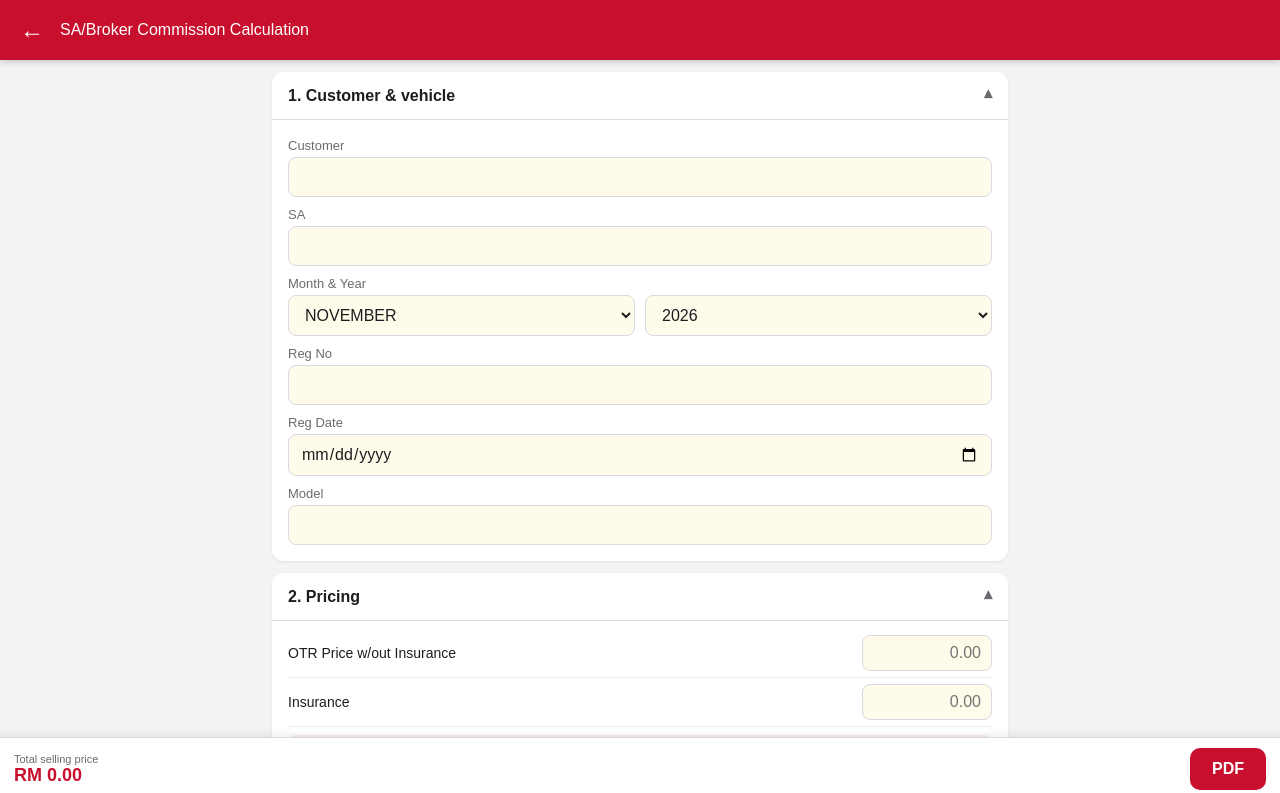
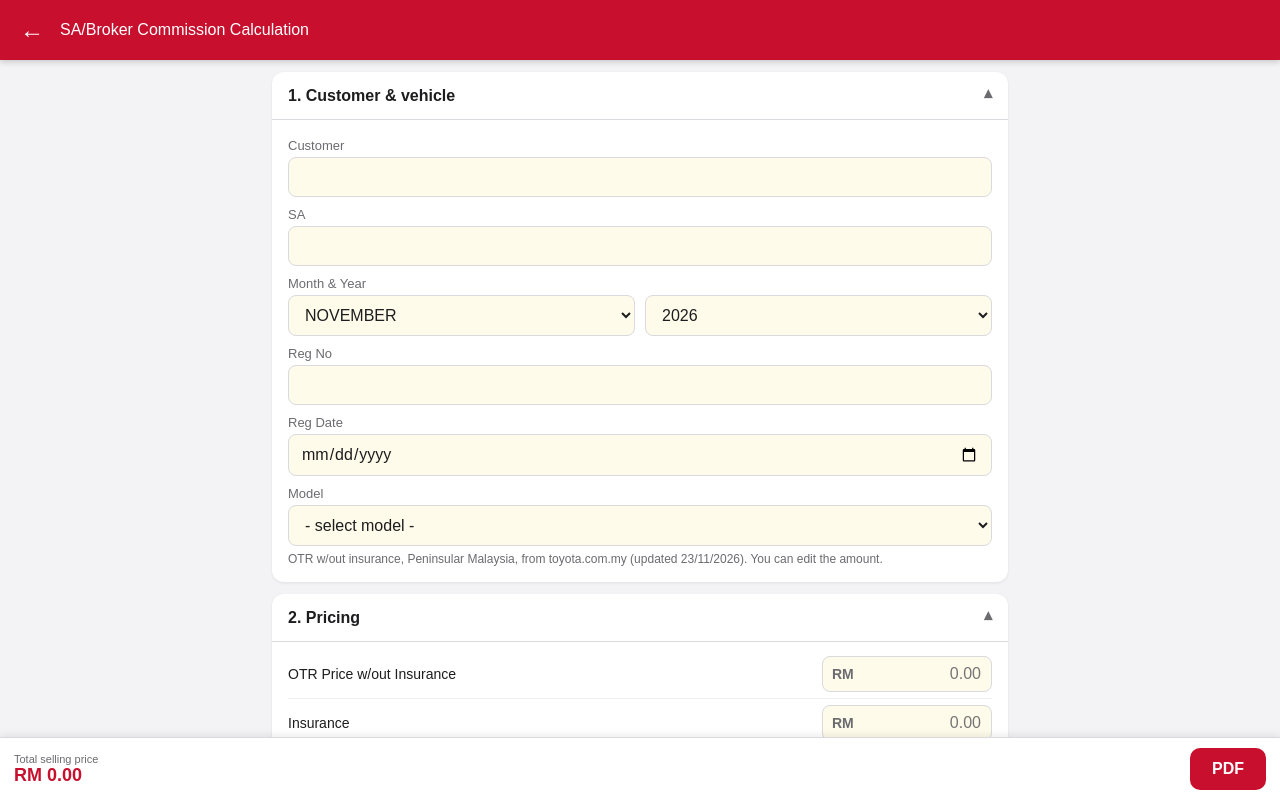
Before and after one commit to mohdridzuan87/sa-calculation-form, a plain HTML site: page index.html in a window 1280 px wide. Both pictures are taken after a click on the button "+ New form". Shown: the top 793 px of the page. Drawn offline with Linux system fonts and the light colour scheme.

Commit message:
Toyota model list + OTR autofill, RM amounts, monthly price sync

```diff
--- a/app.js
+++ b/app.js
@@ -32,6 +32,35 @@
   var forms = load();
   var current = null;
 
+  /* ---------- Toyota Malaysia model list + OTR prices (prices.json, refreshed on the 28th by GitHub Actions) ---------- */
+  var PRICE_KEY = "sacalc.prices.v1";
+  var PRICES = { models: [], updated: "" };
+  try { var cachedP = JSON.parse(localStorage.getItem(PRICE_KEY)); if (cachedP && cachedP.models) PRICES = cachedP; } catch (e) { /* none yet */ }
+  function modelByName(n) { return PRICES.models.filter(function (m) { return m.name === n; })[0]; }
+  function priceNote() {
+    if (!PRICES.models.length) return "Model list loads from toyota.com.my when you are online.";
+    return "OTR w/out insurance, Peninsular Malaysia, from toyota.com.my (updated " + fmtDate(PRICES.updated) + "). You can edit the amount.";
+  }
+  function populateModels() {
+    var sel = document.querySelector('[data-k="model"]'); if (!sel) return;
+    var keep = sel.value;
+    sel.innerHTML = "";
+    sel.appendChild(el("option", { value: "", text: "- select model -" }));
+    PRICES.models.forEach(function (m) { sel.appendChild(el("option", { value: m.name, text: m.name })); });
+    if (keep && !modelByName(keep)) sel.appendChild(el("option", { value: keep, text: keep }));
+    sel.value = keep;
+    var note = $("priceNote"); if (note) note.textContent = priceNote();
+  }
+  function loadPrices() {
+    fetch("prices.json", { cache: "no-store" }).then(function (r) { return r.ok ? r.json() : Promise.reject(); }).then(function (p) {
+      if (!p || !p.models || !p.models.length) return;
+      PRICES = p;
+      try { localStorage.setItem(PRICE_KEY, JSON.stringify(p)); } catch (e) { /* ignore */ }
+      populateModels();
+    }).catch(function () { /* offline: keep cached list */ });
+  }
+  function fmt2(v) { return v === "" || v === undefined || v === null ? "" : money(num(v)); }
+
   /* ---------- schema ---------- */
   var T = function (key, label, o) { return Object.assign({ key: key, label: label, type: "text" }, o || {}); };
   var M = function (key, label) { return { key: key, label: label, money: true }; };
@@ -39,7 +68,7 @@
   var SECTIONS = [
     { title: "1. Customer & vehicle", open: true, fields: [
       T("customer", "Customer"), T("sa", "SA"), { key: "month", label: "Month & Year", type: "monthyear" }, T("regno", "Reg No"),
-      T("regdate", "Reg Date", { type: "date" }), T("model", "Model")] },
+      T("regdate", "Reg Date", { type: "date" }), { key: "model", label: "Model", type: "model" }] },
     { title: "2. Pricing", open: true, fields: [
       M("otr", "OTR Price w/out Insurance"), M("ins", "Insurance"), { calc: "totalSelling", label: "TOTAL SELLING PRICE", big: true },
       M("loan", "Less Loan Amount"), M("sppn", "Less SPPN/MLM"), M("booking", "Less Booking"),
@@ -63,7 +92,8 @@
     if (f.calc) return el("div", { class: "calc" + (f.big ? " big" : "") }, [el("span", { text: f.label }), el("span", { id: "c_" + f.calc, text: "-" })]);
     if (f.money) {
       return el("div", { class: "money" }, [el("div", { class: "lbl", text: f.label }),
-        el("input", { "data-k": f.key, type: "text", inputmode: "decimal", placeholder: "0.00", class: "mny" })]);
+        el("div", { class: "mw" }, [el("span", { class: "rmtag", text: "RM" }),
+          el("input", { "data-k": f.key, type: "text", inputmode: "decimal", placeholder: "0.00", class: "mny" })])]);
     }
     if (f.type === "monthyear") {
       var ms = el("select", { "data-my": "m" }), ys = el("select", { "data-my": "y" });
@@ -73,6 +103,10 @@
       var y0 = new Date().getFullYear();
       for (var y = y0 - 1; y <= 2070; y++) ys.appendChild(el("option", { value: String(y), text: String(y) }));
       return el("label", { class: "f" }, [el("span", { text: f.label }), el("div", { class: "row2" }, [ms, ys])]);
+    }
+    if (f.type === "model") {
+      var msel = el("select", { "data-k": "model" });
+      return el("label", { class: "f" }, [el("span", { text: f.label }), msel, el("div", { class: "hint", id: "priceNote" })]);
     }
     if (f.type === "select") {
       var sel = el("select", { "data-k": f.key });
@@ -91,7 +125,12 @@
       if (s.open) d.open = true;
       form.appendChild(d);
     });
+    populateModels();
     form.addEventListener("input", onInput);
+    form.addEventListener("focusout", function (e) {
+      var t = e.target;
+      if (t.className === "mny" && current) { t.value = fmt2(t.value); current.data[t.getAttribute("data-k")] = t.value; refreshCalc(); scheduleSave(); }
+    });
     form.addEventListener("change", function (e) {
       if (!e.target.getAttribute("data-my") || !current) return;
       var m = form.querySelector('[data-my="m"]').value, y = form.querySelector('[data-my="y"]').value;
@@ -102,11 +141,12 @@
 
   function emptyForm() { return { regdate: "" }; }
   function fillForm(data) {
+    populateModels();
     document.querySelectorAll("#form [data-k]").forEach(function (i) {
       var v = data[i.getAttribute("data-k")]; v = v === undefined || v === null ? "" : v;
       if (i.tagName === "SELECT" && v && !Array.prototype.some.call(i.options, function (o) { return o.value === v; })) i.appendChild(el("option", { value: v, text: v }));
-      i.value = v;
-      if (i.className === "mny" && v) i.dispatchEvent(new Event("input", { bubbles: true }));
+      i.value = i.className === "mny" ? fmt2(v) : v;
+      if (i.className === "mny" && v) data[i.getAttribute("data-k")] = i.value;
     });
     var parts = String(data.month || "").split(" "), mm = String(parts[0] || "").toUpperCase(), yy = parts[1] || "";
     var ms2 = document.querySelector('[data-my="m"]'), ys2 = document.querySelector('[data-my="y"]');
@@ -122,11 +162,16 @@
     if (!k || !current) return;
     var t = e.target;
     if (t.className === "mny") {
+      /* RM amount: commas + always two decimals (12,000.00) while typing */
       var pos = t.selectionStart, before = t.value.slice(0, pos).replace(/[^0-9.]/g, "").length;
-      var raw = t.value.replace(/[^0-9.]/g, ""), dot = raw.indexOf(".");
-      if (dot >= 0) raw = raw.slice(0, dot + 1) + raw.slice(dot + 1).replace(/\./g, "").slice(0, 2);
-      var ip = dot >= 0 ? raw.slice(0, dot) : raw, fp = dot >= 0 ? raw.slice(dot) : "";
-      var out = ip.replace(/^0+(?=\d)/, "").replace(/\B(?=(\d{3})+(?!\d))/g, ",") + fp;
+      var raw = t.value.replace(/[^0-9.]/g, "");
+      var out = "";
+      if (raw !== "") {
+        var dot = raw.indexOf(".");
+        var ip = (dot >= 0 ? raw.slice(0, dot) : raw).replace(/^0+(?=\d)/, "") || "0";
+        var fp = ((dot >= 0 ? raw.slice(dot + 1).replace(/\./g, "") : "") + "00").slice(0, 2);
+        out = ip.replace(/\B(?=(\d{3})+(?!\d))/g, ",") + "." + fp;
+      }
       if (out !== t.value) {
         t.value = out;
         var n = 0, np = 0; while (np < out.length && n < before) { if (/[0-9.]/.test(out[np])) n++; np++; }
@@ -137,7 +182,12 @@
       var up = t.value.toUpperCase();
       if (up !== t.value) { var p = t.selectionStart; t.value = up; try { t.setSelectionRange(p, p); } catch (x) { /* ignore */ } }
     }
-    current.data[k] = t.value; refreshCalc(); scheduleSave();
+    current.data[k] = t.value;
+    if (k === "model") {
+      var mm2 = modelByName(t.value), otrIn = document.querySelector('[data-k="otr"]');
+      if (mm2 && otrIn) { otrIn.value = fmt2(mm2.otr); current.data.otr = otrIn.value; }
+    }
+    refreshCalc(); scheduleSave();
   }
   function refreshCalc() {
     if (!current) return;
@@ -218,11 +268,11 @@
     doc.setFont("helvetica", "bold"); doc.setFontSize(14); doc.text("CALCULATIONS FORM", 105, 18, { align: "center" });
     var head = [["CUSTOMER", d.customer], ["SA", d.sa], ["MONTH", d.month], ["REG NO", d.regno], ["REG DATE", fmtDate(d.regdate)], ["MODEL", d.model]];
     head.forEach(function (h, i) { var y = 32 + i * 8; lab(h[0], L, y); lab(":", 52, y); line(55, R, y, h[1]); });
-    var rows = [["OTR PRICE W/OUT INSURANCE", d.otr], ["INSURANCE", d.ins], ["TOTAL SELLING PRICE", c.totalSelling], ["LESS LOAN AMOUNT", d.loan],
+    var rows = [["OTR PRICE W/OUT INSURANCE", d.otr], ["INSURANCE", d.ins], ["TOTAL SELLING PRICE", (d.otr || d.ins) ? c.totalSelling : ""], ["LESS LOAN AMOUNT", d.loan],
       ["LESS SPPN/MLM", d.sppn], ["LESS BOOKING", d.booking], ["LESS DOWNPAYMENT - 1", d.dp1], ["LESS DOWNPAYMENT - 2", d.dp2],
       ["LESS DOWNPAYMENT - 3", d.dp3], ["LESS EXTRA DISCOUNTING", d.extra], ["BROKER CLAIMS", d.broker_claims]];
     rows.forEach(function (r, i) {
-      var y = 90 + i * 8, v = (r[1] === "" || r[1] === undefined) ? "" : money(num(r[1])).replace(/\.00$/, "");
+      var y = 90 + i * 8, v = (r[1] === "" || r[1] === undefined) ? "" : "RM " + money(num(r[1]));
       lab(r[0], L, y); lab(":", 85, y); line(88, R, y, v);
     });
     lab("SA ENTITLEMENT", L, 190); doc.setFontSize(7); doc.text("*PLS DON'T FILL IN", 52, 190);
@@ -286,6 +336,7 @@
   document.addEventListener("visibilitychange", function () { if (document.hidden) saveCurrent(); });
   if (location.hash === "#edit") history.replaceState(null, "", location.pathname);
   showList();
+  loadPrices();
   if ("serviceWorker" in navigator && /^https?:$/.test(location.protocol)) navigator.serviceWorker.register("sw.js").catch(function () {});
   window.__sa = { buildPdf: buildPdf, forms: function () { return forms; } };
 })();
--- /dev/null
+++ b/prices.json
@@ -0,0 +1,260 @@
+{
+ "updated": "2026-11-23",
+ "checked": "2026-11-23",
+ "source": "https://www.toyota.com.my/en/price-and-model-tools/price-list.html",
+ "note": "OTR price without insurance, Peninsular Malaysia, Individual Private",
+ "models": [
+  {
+   "id": "alphard-2-4-t-executive-lounge",
+   "name": "Alphard 2.4T Executive Lounge",
+   "otr": 548000,
+   "url": "https://www.toyota.com.my/en/models/alphard/alphard-2-4-t-executive-lounge.html"
+  },
+  {
+   "id": "bz4x",
+   "name": "bZ4X",
+   "otr": 220000,
+   "url": "https://www.toyota.com.my/en/models/bz4x/bz4x.html"
+  },
+  {
+   "id": "camry-2-5-hev",
+   "name": "CAMRY 2.5 HEV",
+   "otr": 248800,
+   "url": "https://www.toyota.com.my/en/models/camry-hybrid-electric/camry-2-5-hev.html"
+  },
+  {
+   "id": "camry",
+   "name": "Camry 2.5V AT",
+   "otr": 221800,
+   "url": "https://www.toyota.com.my/en/models/camry-hybrid-electric/camry.html"
+  },
+  {
+   "id": "corolla-1-8g",
+   "name": "Corolla 1.8G",
+   "otr": 144800,
+   "url": "https://www.toyota.com.my/en/models/corolla/corolla-1-8g.html"
+  },
+  {
+   "id": "corolla-cross-1-8v-at",
+   "name": "Corolla Cross 1.8V AT",
+   "otr": 133800,
+   "url": "https://www.toyota.com.my/en/models/corolla-cross-hybrid-electric/corolla-cross-1-8v-at.html"
+  },
+  {
+   "id": "corolla-cross-hev-gr-sport",
+   "name": "Corolla Cross HEV GR Sport",
+   "otr": 148800,
+   "url": "https://www.toyota.com.my/en/models/corolla-cross-hybrid-electric/corolla-cross-hev-gr-sport.html"
+  },
+  {
+   "id": "corolla-cross-hybrid-electric",
+   "name": "Corolla Cross Hybrid Electric",
+   "otr": 140800,
+   "url": "https://www.toyota.com.my/en/models/corolla-cross-hybrid-electric/corolla-cross-hybrid-electric.html"
+  },
+  {
+   "id": "corolla-gr-sport",
+   "name": "Corolla GR Sport",
+   "otr": 149800,
+   "url": "https://www.toyota.com.my/en/models/corolla/corolla-gr-sport.html"
+  },
+  {
+   "id": "fortuner-2-4-at-4wd",
+   "name": "Fortuner 2.4 AT 4WD",
+   "otr": 195880,
+   "url": "https://www.toyota.com.my/en/models/fortuner/fortuner-2-4-at-4wd.html"
+  },
+  {
+   "id": "fortuner-2-7-srz-at-4wd",
+   "name": "Fortuner 2.7 SRZ AT 4WD",
+   "otr": 202880,
+   "url": "https://www.toyota.com.my/en/models/fortuner/fortuner-2-7-srz-at-4wd.html"
+  },
+  {
+   "id": "fortuner-2-8-vrz-at-4wd",
+   "name": "Fortuner 2.8 VRZ AT 4WD",
+   "otr": 241880,
+   "url": "https://www.toyota.com.my/en/models/fortuner/fortuner-2-8-vrz-at-4wd.html"
+  },
+  {
+   "id": "gr-corolla-at",
+   "name": "GR Corolla A/T",
+   "otr": 378950,
+   "url": "https://www.toyota.com.my/en/models/gr-corolla/gr-corolla-at.html"
+  },
+  {
+   "id": "gr-corolla-mt",
+   "name": "GR Corolla M/T",
+   "otr": 368950,
+   "url": "https://www.toyota.com.my/en/models/gr-corolla/gr-corolla-mt.html"
+  },
+  {
+   "id": "gr-yaris-at",
+   "name": "GR Yaris A/T",
+   "otr": 325600,
+   "url": "https://www.toyota.com.my/en/models/gr-yaris/gr-yaris-at.html"
+  },
+  {
+   "id": "gr-yaris-mt",
+   "name": "GR Yaris M/T",
+   "otr": 315600,
+   "url": "https://www.toyota.com.my/en/models/gr-yaris/gr-yaris-mt.html"
+  },
+  {
+   "id": "gr86-at",
+   "name": "GR86 A/T",
+   "otr": 306000,
+   "url": "https://www.toyota.com.my/en/models/gr86/gr86-at.html"
+  },
+  {
+   "id": "gr86-mt",
+   "name": "GR86 M/T",
+   "otr": 296000,
+   "url": "https://www.toyota.com.my/en/models/gr86/gr86-mt.html"
+  },
+  {
+   "id": "harrier-hybrid-electric",
+   "name": "Harrier 2.5 HEV",
+   "otr": 289000,
+   "url": "https://www.toyota.com.my/en/models/harrier-hybrid-electric/harrier-hybrid-electric.html"
+  },
+  {
+   "id": "hiace-panel-van-3-0-turbo-diesel",
+   "name": "Hiace Panel Van 3.0 Turbo Diesel",
+   "otr": 127800,
+   "url": "https://www.toyota.com.my/en/models/hiace/hiace-panel-van-3-0-turbo-diesel.html"
+  },
+  {
+   "id": "hiace-slwb-2-8-d-turbo-diesel",
+   "name": "Hiace SLWB 2.8 Turbo Diesel",
+   "otr": 172000,
+   "url": "https://www.toyota.com.my/en/models/hiace-slwb/hiace-slwb-2-8-d-turbo-diesel.html"
+  },
+  {
+   "id": "hilux-bev",
+   "name": "Hilux D/CAB BEV",
+   "otr": 226300,
+   "url": "https://www.toyota.com.my/en/models/hilux/hilux-bev.html"
+  },
+  {
+   "id": "hilux-double-cab-2-4e-at-4wd",
+   "name": "Hilux Double Cab 2.4E AT 4WD",
+   "otr": 119880,
+   "url": "https://www.toyota.com.my/en/models/hilux/hilux-double-cab-2-4e-at-4wd.html"
+  },
+  {
+   "id": "hilux-double-cab-2-4e-mt-4wd",
+   "name": "Hilux Double Cab 2.4E MT 4WD",
+   "otr": 117880,
+   "url": "https://www.toyota.com.my/en/models/hilux/hilux-double-cab-2-4e-mt-4wd.html"
+  },
+  {
+   "id": "hilux-double-cab-2-4v-at-4wd",
+   "name": "Hilux Double Cab 2.4V AT 4WD",
+   "otr": 149580,
+   "url": "https://www.toyota.com.my/en/models/hilux/hilux-double-cab-2-4v-at-4wd.html"
+  },
+  {
+   "id": "hilux-double-cab-2-8-rouge-at-4wd",
+   "name": "Hilux Double Cab 2.8 Rogue AT 4WD",
+   "otr": 163080,
+   "url": "https://www.toyota.com.my/en/models/hilux/hilux-double-cab-2-8-rouge-at-4wd.html"
+  },
+  {
+   "id": "hilux-gr-sport",
+   "name": "Hilux GR Sport",
+   "otr": 173280,
+   "url": "https://www.toyota.com.my/en/models/hilux/hilux-gr-sport.html"
+  },
+  {
+   "id": "hilux-single-cab-2-4-mt-4wd",
+   "name": "Hilux Single Cab 2.4 MT 4WD",
+   "otr": 104880,
+   "url": "https://www.toyota.com.my/en/models/hilux/hilux-single-cab-2-4-mt-4wd.html"
+  },
+  {
+   "id": "zenix-hybrid-electric",
+   "name": "Innova Zenix 2.0 HEV",
+   "otr": 202000,
+   "url": "https://www.toyota.com.my/en/models/zenix/zenix-hybrid-electric.html"
+  },
+  {
+   "id": "toyota-innova-zenix-2-0v",
+   "name": "Innova Zenix 2.0V",
+   "otr": 165000,
+   "url": "https://www.toyota.com.my/en/models/zenix/toyota-innova-zenix-2-0v.html"
+  },
+  {
+   "id": "urban-cruiser",
+   "name": "Urban Cruiser",
+   "otr": 198000,
+   "url": "https://www.toyota.com.my/en/models/urban-cruiser/urban-cruiser.html"
+  },
+  {
+   "id": "vellfire-2-5",
+   "name": "Vellfire 2.5",
+   "otr": 448000,
+   "url": "https://www.toyota.com.my/en/models/vellfire/vellfire-2-5.html"
+  },
+  {
+   "id": "vellfire-hybrid-electric",
+   "name": "Vellfire 2.5 HEV AT Executive Lounge",
+   "otr": 549900,
+   "url": "https://www.toyota.com.my/en/models/vellfire/vellfire-hybrid-electric.html"
+  },
+  {
+   "id": "toyota-veloz-1-5-at",
+   "name": "Veloz 1.5 AT",
+   "otr": 95000,
+   "url": "https://www.toyota.com.my/en/models/veloz/toyota-veloz-1-5-at.html"
+  },
+  {
+   "id": "vios-hybrid-electric",
+   "name": "Vios 1.5 HEV AT",
+   "otr": 103900,
+   "url": "https://www.toyota.com.my/en/models/vios/vios-hybrid-electric.html"
+  },
+  {
+   "id": "vios-hev-gr-sport",
+   "name": "Vios 1.5 HEV GR Sport",
+   "otr": 109900,
+   "url": "https://www.toyota.com.my/en/models/vios/vios-hev-gr-sport.html"
+  },
+  {
+   "id": "new-vios-1-5e-at",
+   "name": "Vios 1.5E AT",
+   "otr": 90600,
+   "url": "https://www.toyota.com.my/en/models/vios/new-vios-1-5e-at.html"
+  },
+  {
+   "id": "new-vios-1-5g-at",
+   "name": "Vios 1.5G AT",
+   "otr": 96600,
+   "url": "https://www.toyota.com.my/en/models/vios/new-vios-1-5g-at.html"
+  },
+  {
+   "id": "yaris-1-5e-at",
+   "name": "Yaris 1.5E AT",
+   "otr": 90400,
+   "url": "https://www.toyota.com.my/en/models/yaris/yaris-1-5e-at.html"
+  },
+  {
+   "id": "yaris-1-5g-at",
+   "name": "Yaris 1.5G AT",
+   "otr": 96400,
+   "url": "https://www.toyota.com.my/en/models/yaris/yaris-1-5g-at.html"
+  },
+  {
+   "id": "yaris-cross",
+   "name": "Yaris Cross 1.5S",
+   "otr": 99900,
+   "url": "https://www.toyota.com.my/en/models/yaris-cross-hybrid-electric/yaris-cross.html"
+  },
+  {
+   "id": "yaris-cross-hev",
+   "name": "Yaris Cross 1.5S HEV",
+   "otr": 109900,
+   "url": "https://www.toyota.com.my/en/models/yaris-cross-hybrid-electric/yaris-cross-hev.html"
+  }
+ ]
+}
--- a/style.css
+++ b/style.css
@@ -88,3 +88,8 @@ details.sec[open] > summary { border-bottom: 1px solid var(--line); }
 
 .f .row2 select { width: 100%; font: inherit; font-size: 16px; padding: 10px 12px; border: 1px solid var(--line); border-radius: 8px; background: var(--input); color: var(--ink); }
 .bar-title { font-size: 16px; }
+
+.money { grid-template-columns: 1fr 170px; }
+.mw { position: relative; }
+.mw .rmtag { position: absolute; left: 10px; top: 50%; transform: translateY(-50%); font-size: 14px; font-weight: 700; color: var(--muted); pointer-events: none; }
+.mw input { padding-left: 38px; }
--- a/sw.js
+++ b/sw.js
@@ -1,7 +1,7 @@
 /* Offline cache for the SA Calc app. Bump VERSION when files change. */
-var VERSION = "sacalc-v12";
+var VERSION = "sacalc-v14";
 var FILES = ["./", "index.html", "style.css", "app.js", "vendor/jspdf.umd.min.js",
-  "manifest.webmanifest", "icons/icon-192.png", "icons/icon-512.png", "icons/maskable-512.png"];
+  "manifest.webmanifest", "prices.json", "icons/icon-192.png", "icons/icon-512.png", "icons/maskable-512.png"];
 
 self.addEventListener("install", function (e) {
   e.waitUntil(caches.open(VERSION).then(function (c) { return c.addAll(FILES); }).then(function () { return self.skipWaiting(); }));
```
Also changed, not shown: scripts/update-prices.mjs (added, +45 -0 lines), 1 other file.
